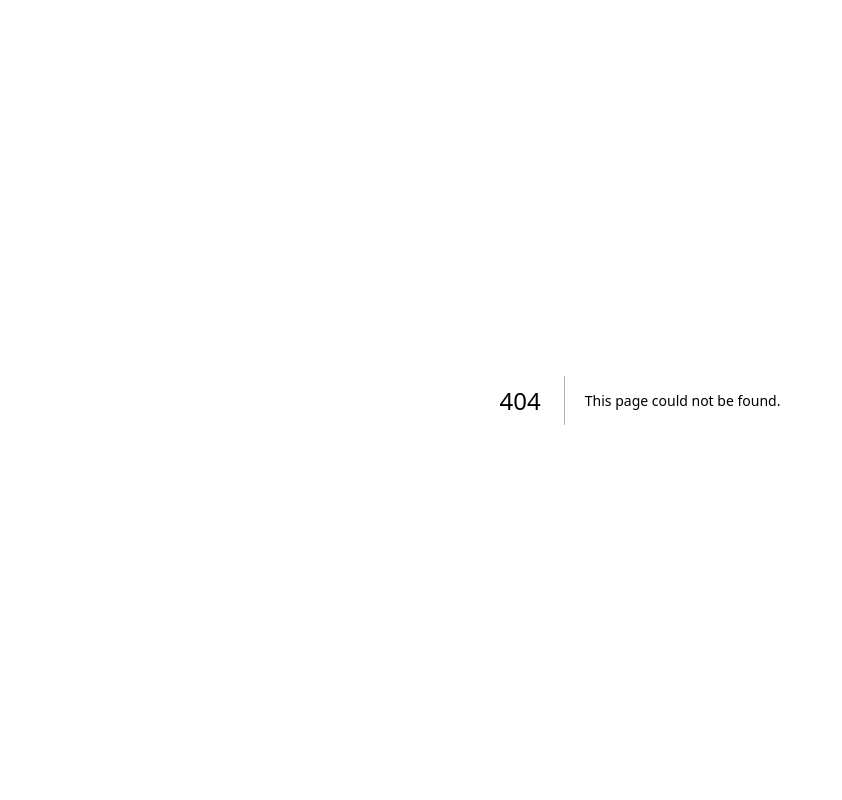
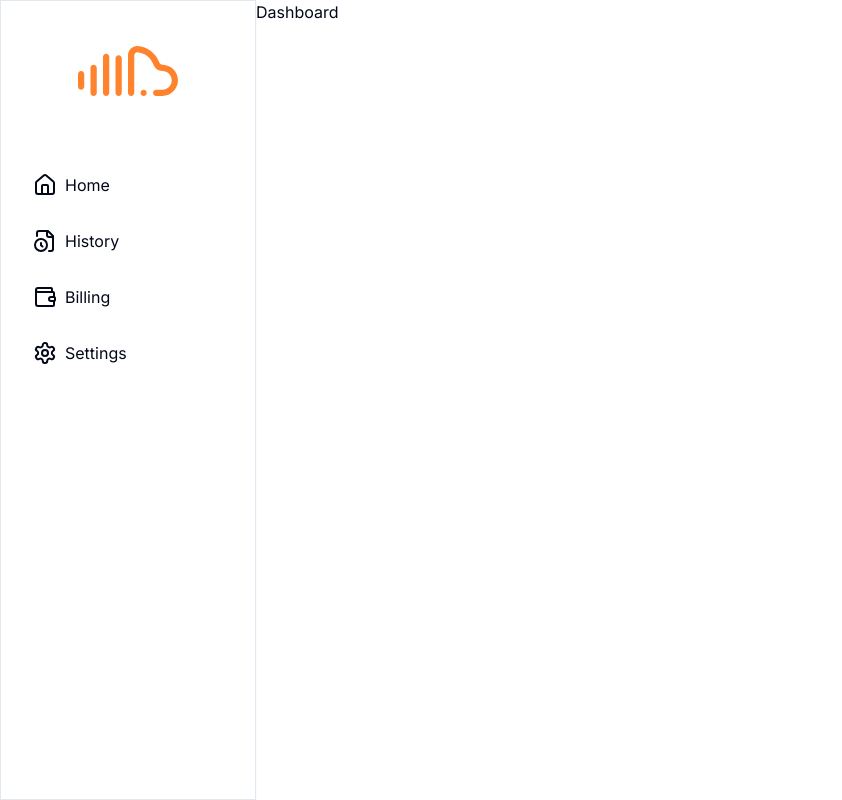
Before and after one commit to jamesodukoya/ai-content-generator, a Next.js app: page /dashboard in a window 1280 px wide. Before the commit this address had no page. Shown: the whole page, without its empty margins (0-842 px from the left). Built offline with nearby package versions, Linux system fonts and the light colour scheme.

Commit message:
Set up dashboard sidebar

```diff
--- /dev/null
+++ b/app/dashboard/_components/Header.tsx
@@ -0,0 +1,9 @@
+import React from 'react'
+
+function Header() {
+  return (
+    <div>Header</div>
+  )
+}
+
+export default Header
--- /dev/null
+++ b/app/dashboard/_components/SideNav.tsx
@@ -0,0 +1,48 @@
+import { FileClock, FileClockIcon, History, HistoryIcon, Home, Settings, Wallet } from 'lucide-react'
+import Image from 'next/image'
+import React from 'react'
+
+function SideNav() {
+
+    const MenuList = [
+        {
+            name: 'Home',
+            icon: Home,
+            path:'/dashboard'
+        },
+        {
+            name: 'History',
+            icon: FileClockIcon,
+            path:'/dashboard/history'
+        },
+        {
+            name: 'Billing',
+            icon: Wallet,
+            path:'/dashboard/billing'
+        },
+        {
+            name: 'Settings',
+            icon: Settings,
+            path:'/dashboard/settings'
+        }
+    ]
+  return (
+    <div className='h-screen p-5 shadow-sm border'>
+        <div className='flex justify-center'>
+          <Image src={'/logo.svg'} alt='logo' height={120} width={100}/>
+        </div>
+        <div className='mt-10'>
+              {MenuList.map((menu, index) => (
+                  <div className='flex gap-2 mb-2 p-3
+                  hover:bg-primary hover:text-white rounded-lg cursor-pointer
+                  '>
+                      <menu.icon />
+                      <h2>{menu.name}</h2>
+                  </div>
+              ))}
+        </div>
+    </div>
+  )
+}
+
+export default SideNav
--- /dev/null
+++ b/app/dashboard/layout.tsx
@@ -0,0 +1,25 @@
+import React from 'react'
+import SideNav from './_components/SideNav';
+import Header from './_components/Header';
+
+function layout({
+    children,
+  }: Readonly<{
+    children: React.ReactNode;
+  }>) {
+  return (
+    <div>
+        <div className='md:w-64 hidden md:block fixed'>
+            <SideNav />
+        </div>
+        {/* <div>
+            <Header />
+        </div> */}
+        <div className='md:ml-64'>
+            {children}
+        </div>
+    </div>
+  )
+}
+
+export default layout
--- /dev/null
+++ b/app/dashboard/page.tsx
@@ -0,0 +1,9 @@
+import React from 'react'
+
+function Dashboard() {
+  return (
+    <div>Dashboard</div>
+  )
+}
+
+export default Dashboard
--- a/package.json
+++ b/package.json
@@ -14,6 +14,7 @@
     "@radix-ui/react-slot": "^1.1.0",
     "class-variance-authority": "^0.7.0",
     "clsx": "^2.1.1",
+    "lucide-react": "^0.411.0",
     "next": "14.2.5",
     "react": "^18",
     "react-dom": "^18",
```
Also changed, not shown: public/logo.svg (added), 1 other file (tests, documents, lock files or other folders).
